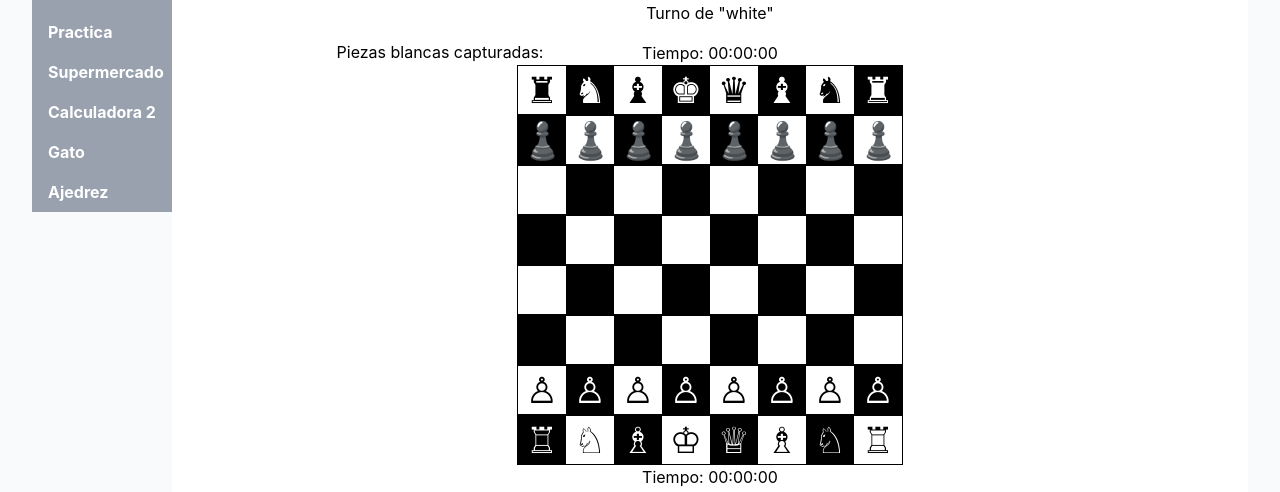
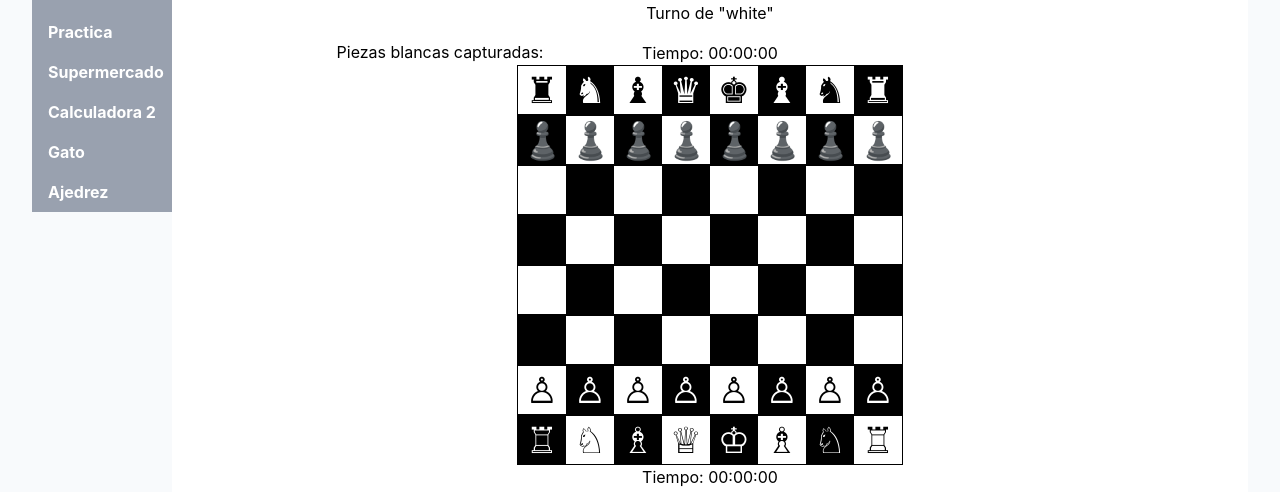
Before and after one commit to npeneipil-web/mipractica, a React (Vite) app: page /ajedrez in a window 1280 px wide. Shown: the part 300-792 px from the top of the page. Built offline with nearby package versions, Linux system fonts and the light colour scheme.

Commit message:
ejercicio ajedrez

```diff
--- a/src/components/ajedrez/index.tsx
+++ b/src/components/ajedrez/index.tsx
@@ -1,6 +1,4 @@
-import { Braces, Rose, Rows } from "lucide-react";
-import { useEffect } from "react";
-import { useState } from "react";
+import { useEffect, useState } from "react";
 //crear los tipos de pieza y su color
 type PieceType = "R" | "D" | "T" | "C" | "A" | "P";
 type PieceColor = "white" | "black";
@@ -28,6 +26,15 @@ type Move = {
 
 type Player = "white" | "black";
 
+type HasMoved = {
+  whiteKing: boolean;
+  blackKing: boolean;
+  whiteLeftTower: boolean;
+  whiteRightTower: boolean;
+  blackLeftTower: boolean;
+  blackRightTower: boolean;
+};
+
 interface PieceAttribute {
   label: string;
   src: string;
@@ -51,8 +58,8 @@ const boardDefault: Cell[][] = [
     { type: "T", color: "black" },
     { type: "C", color: "black" },
     { type: "A", color: "black" },
+    { type: "D", color: "black" },
     { type: "R", color: "black" },
-    { type: "D", color: "black" },
     { type: "A", color: "black" },
     { type: "C", color: "black" },
     { type: "T", color: "black" },
@@ -85,13 +92,22 @@ const boardDefault: Cell[][] = [
     { type: "T", color: "white" },
     { type: "C", color: "white" },
     { type: "A", color: "white" },
+    { type: "D", color: "white" },
     { type: "R", color: "white" },
-    { type: "D", color: "white" },
     { type: "A", color: "white" },
     { type: "C", color: "white" },
     { type: "T", color: "white" },
   ],
 ];
+
+const initialHasMoved: HasMoved = {
+  whiteKing: false,
+  blackKing: false,
+  whiteLeftTower: false,
+  whiteRightTower: false,
+  blackLeftTower: false,
+  blackRightTower: false,
+};
 
 export const Ajedrez = () => {
   // ESTADOS
@@ -114,6 +130,8 @@ export const Ajedrez = () => {
   const [blackTime, setBlackTime] = useState(0);
 
   const [isRunning, setIsRunning] = useState(false);
+  // El rey y torre no se ha movido
+  const [hasMoved, setHasMoved] = useState<HasMoved>(initialHasMoved);
 
   //FUNCIONES
   //funcion para validar limites | sirve para no devolver posiciones fuera del tablero
@@ -121,32 +139,39 @@ export const Ajedrez = () => {
     return row >= 0 && row < 8 && col >= 0 && col < 8;
   };
 
-  const isEmptyCell = (row: number, col: number) => {
-    return board[row][col] === null;
+  const isEmptyCell = (row: number, col: number, gameBoard = board) => {
+    return gameBoard[row][col] === null;
   };
 
-  const isEnemyPiece = (piece: Piece, row: number, col: number) => {
-    const target = board[row][col];
+  const isEnemyPiece = (
+    piece: Piece,
+    row: number,
+    col: number,
+    gameBoard = board,
+  ) => {
+    const target = gameBoard[row][col];
     return target !== null && target.color !== piece.color;
   };
-  const isFriendPiece = (piece: Piece, row: number, col: number) => {
-    const target = board[row][col];
+  const isFriendPiece = (
+    piece: Piece,
+    row: number,
+    col: number,
+    gameBoard = board,
+  ) => {
+    const target = gameBoard[row][col];
     return target !== null && target.color === piece.color;
-  };
-
-  const isOwnPiece = (piece: Piece, row: number, col: number) => {
-    const target = board[row][col];
-    return (
-      target !== null &&
-      target.color == piece.color &&
-      target.type === piece.type
-    );
   };
 
   //VALIDACIONES DE CASILLAS
 
   // funcion rey
-  const moveKing = (piece: Piece, row: number, col: number) => {
+  const moveKing = (
+    piece: Piece,
+    row: number,
+    col: number,
+    includeCastling = true,
+    gameBoard = board,
+  ) => {
     const moves = [
       { row: row - 1, col: col - 1 },
       { row: row - 1, col },
@@ -157,16 +182,27 @@ export const Ajedrez = () => {
       { row: row + 1, col },
       { row: row + 1, col: col + 1 },
     ];
-    return moves.filter((move) => {
+    const normalMoves = moves.filter((move) => {
       if (!isInsideBoard(move.row, move.col)) return false;
 
-      if (isFriendPiece(piece, move.row, move.col)) return false;
+      if (isFriendPiece(piece, move.row, move.col, gameBoard)) return false;
 
       return true;
     });
+
+    if (!includeCastling) return normalMoves;
+
+    const castlingMoves =
+      gameBoard === board ? getCastlingMoves(piece, row, col) : [];
+    return [...normalMoves, ...castlingMoves];
   };
   //funcion del caballo
-  const moveHorse = (piece: Piece, row: number, col: number): Move[] => {
+  const moveHorse = (
+    piece: Piece,
+    row: number,
+    col: number,
+    gameBoard = board,
+  ): Move[] => {
     const moves = [
       { row: row - 2, col: col - 1 },
       { row: row - 2, col: col + 1 },
@@ -181,141 +217,81 @@ export const Ajedrez = () => {
     return moves.filter((move) => {
       if (!isInsideBoard(move.row, move.col)) return false;
 
-      if (isFriendPiece(piece, move.row, move.col)) return false;
+      if (isFriendPiece(piece, move.row, move.col, gameBoard)) return false;
 
       return true;
     });
   };
 
   //funcion reina|dama
-  const moveQueen = (piece: Piece, row: number, col: number) => {
-    return [...moveTower(piece, row, col), ...moveBishop(piece, row, col)];
+  const moveQueen = (
+    piece: Piece,
+    row: number,
+    col: number,
+    gameBoard = board,
+  ) => {
+    return [
+      ...moveTower(piece, row, col, gameBoard),
+      ...moveBishop(piece, row, col, gameBoard),
+    ];
   };
   //funcion torre
-  const moveTower = (piece: Piece, row: number, col: number): Move[] => {
+  const moveTower = (
+    piece: Piece,
+    row: number,
+    col: number,
+    gameBoard = board,
+  ): Move[] => {
     const moves: Move[] = [];
 
-    let isUpBreak = false;
-    let isDownBreak = false;
-    let isLeftBreak = false;
-    let isRightBreak = false;
-    for (let i = row - 1; i >= 0; i--) {
-      const isEmpty = isEmptyCell(i, col);
-      const isEnemy = isEnemyPiece(piece, i, col);
-      const isFriend = isFriendPiece(piece, i, col);
+    const directions = [
+      { row: -1, col: 0 },
+      { row: 1, col: 0 },
+      { row: 0, col: -1 },
+      { row: 0, col: 1 },
+    ];
 
-      if (isEmpty) {
-        moves.push({ row: i, col });
-      }
-      if (isEnemy && !isUpBreak) {
-        moves.push({ row: i, col });
-        isUpBreak = true;
+    directions.forEach((direction) => {
+      for (let i = 1; i < 8; i++) {
+        const nextRow = row + direction.row * i;
+        const nextCol = col + direction.col * i;
+
+        if (!isInsideBoard(nextRow, nextCol)) break;
+
+        if (isEmptyCell(nextRow, nextCol, gameBoard)) {
+          moves.push({ row: nextRow, col: nextCol });
+          continue;
+        }
+
+        if (isEnemyPiece(piece, nextRow, nextCol, gameBoard)) {
+          moves.push({ row: nextRow, col: nextCol });
+        }
+
         break;
       }
-
-      const distance = Math.abs(i - row);
-
-      if (isFriend && distance === 1) {
-        break;
-      }
-
-      if (isFriend && !isUpBreak && distance > 1) {
-        moves.push({ row: i + 1, col });
-        isUpBreak = true;
-        break;
-      }
-    }
-
-    for (let i = row + 1; i < 8; i++) {
-      const isEmpty = isEmptyCell(i, col);
-      const isEnemy = isEnemyPiece(piece, i, col);
-      const isFriend = isFriendPiece(piece, i, col);
-      const distance = Math.abs(i - row);
-      if (isEmpty) {
-        moves.push({ row: i, col });
-      }
-      if (isEnemy && !isDownBreak) {
-        moves.push({ row: i, col });
-        isDownBreak = true;
-        break;
-      }
-
-      if (isFriend && distance === 1) {
-        break;
-      }
-      console.log({ piece, isFriend, isDownBreak, distance });
-      if (isFriend && !isDownBreak && distance > 1) {
-        moves.push({ row: i - 1, col });
-        isDownBreak = true;
-        break;
-      }
-    }
-    for (let i = col - 1; i >= 0; i--) {
-      const isEmpty = isEmptyCell(row, i);
-      const isEnemy = isEnemyPiece(piece, row, i);
-      const isFriends = isFriendPiece(piece, row, i);
-
-      if (isEmpty) {
-        moves.push({ row, col: i });
-      }
-
-      if (isEnemy && !isLeftBreak) {
-        moves.push({ row, col: i });
-        isLeftBreak = true;
-        break;
-      }
-      const distance = Math.abs(i - col);
-      if (isFriends && distance === 1) {
-        break;
-      }
-      if (isFriends && !isLeftBreak && distance > 1) {
-        moves.push({ row, col: i });
-        isUpBreak = true;
-        break;
-      }
-    }
-
-    for (let i = col + 1; i < 8; i++) {
-      const isEmpty = isEmptyCell(row, i);
-      const isEnemy = isEnemyPiece(piece, row, i);
-      const isFriends = isFriendPiece(piece, row, i);
-
-      if (isEmpty) {
-        moves.push({ row, col: i });
-      }
-
-      if (isEnemy && !isRightBreak) {
-        moves.push({ row, col: i });
-        isDownBreak = true;
-        break;
-      }
-      const distance = Math.abs(i - col);
-      if (isFriends && distance === 1) {
-        break;
-      }
-      if (isFriends && !isRightBreak && distance > 1) {
-        moves.push({ row, col: i - 1 });
-        isRightBreak = true;
-        break;
-      }
-    }
+    });
 
     return moves;
   };
 
   //funcion alfil
-  const moveBishop = (piece: Piece, row: number, col: number) => {
+  const moveBishop = (
+    piece: Piece,
+    row: number,
+    col: number,
+    gameBoard = board,
+  ) => {
     const moves: Move[] = [];
     //arriba izq
     for (let i = 1; i < 8; i++) {
       const newRow = row - i;
       const newCol = col - i;
       if (!isInsideBoard(newRow, newCol)) break;
-      if (isEmptyCell(newRow, newCol)) {
+      if (isEmptyCell(newRow, newCol, gameBoard)) {
         moves.push({ row: newRow, col: newCol });
         continue;
       }
-      if (isEnemyPiece(piece, newRow, newCol)) {
+      if (isEnemyPiece(piece, newRow, newCol, gameBoard)) {
         moves.push({ row: newRow, col: newCol });
       }
       break;
@@ -325,11 +301,11 @@ export const Ajedrez = () => {
       const newRow = row - i;
       const newCol = col + i;
       if (!isInsideBoard(newRow, newCol)) break;
-      if (isEmptyCell(newRow, newCol)) {
+      if (isEmptyCell(newRow, newCol, gameBoard)) {
         moves.push({ row: newRow, col: newCol });
         continue;
       }
-      if (isEnemyPiece(piece, newRow, newCol)) {
+      if (isEnemyPiece(piece, newRow, newCol, gameBoard)) {
         moves.push({ row: newRow, col: newCol });
       }
       break;
@@ -339,11 +315,11 @@ export const Ajedrez = () => {
       const newRow = row + i;
       const newCol = col - i;
       if (!isInsideBoard(newRow, newCol)) break;
-      if (isEmptyCell(newRow, newCol)) {
+      if (isEmptyCell(newRow, newCol, gameBoard)) {
         moves.push({ row: newRow, col: newCol });
         continue;
       }
-      if (isEnemyPiece(piece, newRow, newCol)) {
+      if (isEnemyPiece(piece, newRow, newCol, gameBoard)) {
         moves.push({ row: newRow, col: newCol });
       }
       break;
@@ -353,11 +329,11 @@ export const Ajedrez = () => {
       const newRow = row + i;
       const newCol = col + i;
       if (!isInsideBoard(newRow, newCol)) break;
-      if (isEmptyCell(newRow, newCol)) {
+      if (isEmptyCell(newRow, newCol, gameBoard)) {
         moves.push({ row: newRow, col: newCol });
         continue;
       }
-      if (isEnemyPiece(piece, newRow, newCol)) {
+      if (isEnemyPiece(piece, newRow, newCol, gameBoard)) {
         moves.push({ row: newRow, col: newCol });
       }
       break;
@@ -366,7 +342,12 @@ export const Ajedrez = () => {
     return moves;
   };
   //funcion peon
-  const movePawn = (piece: Piece, row: number, col: number): Move[] => {
+  const movePawn = (
+    piece: Piece,
+    row: number,
+    col: number,
+    gameBoard = board,
+  ): Move[] => {
     const moves: Move[] = [];
 
     const defaultRows = [1, 6];
@@ -380,7 +361,7 @@ export const Ajedrez = () => {
       if (!isInsideBoard(nextRow, col)) break;
 
       // si hay una pieza al frente, ya no puede seguir avanzando
-      if (!isEmptyCell(nextRow, col)) break;
+      if (!isEmptyCell(nextRow, col, gameBoard)) break;
 
       moves.push({ row: nextRow, col });
     }
@@ -408,7 +389,7 @@ export const Ajedrez = () => {
     const attackMoves = getPawnAttackMoves(piece, row, col);
 
     attackMoves.forEach((move) => {
-      if (isEnemyPiece(piece, move.row, move.col)) {
+      if (isEnemyPiece(piece, move.row, move.col, gameBoard)) {
         moves.push(move);
       }
     });
@@ -417,24 +398,29 @@ export const Ajedrez = () => {
   };
 
   //obtener los movimientos
-  const getPossibleMoves = (row: number, col: number): Move[] => {
-    const piece = board[row][col];
+  const getPossibleMoves = (
+    row: number,
+    col: number,
+    gameBoard = board,
+    includeCastling = true,
+  ): Move[] => {
+    const piece = gameBoard[row][col];
 
     if (!piece) return [];
     //casos
     switch (piece.type) {
       case "C":
-        return moveHorse(piece, row, col);
+        return moveHorse(piece, row, col, gameBoard);
       case "R":
-        return moveKing(piece, row, col);
+        return moveKing(piece, row, col, includeCastling, gameBoard);
       case "D":
-        return moveQueen(piece, row, col);
+        return moveQueen(piece, row, col, gameBoard);
       case "T":
-        return moveTower(piece, row, col);
+        return moveTower(piece, row, col, gameBoard);
       case "A":
-        return moveBishop(piece, row, col);
+        return moveBishop(piece, row, col, gameBoard);
       case "P":
-        return movePawn(piece, row, col);
+        return movePawn(piece, row, col, gameBoard);
       default:
         return [];
     }
@@ -447,6 +433,16 @@ export const Ajedrez = () => {
 
     const capturedPiece = newBoard[toRow][toCol];
 
+    if (capturedPiece?.color === pieceSelected.piece.color) {
+      setPieceSelected(null);
+      return;
+    }
+
+    if (capturedPiece?.type === "R") {
+      setPieceSelected(null);
+      return;
+    }
+
     if (capturedPiece) {
       if (pieceSelected.piece.color === "white") {
         setCapturedBlack((prev) => [...prev, capturedPiece]);
@@ -457,6 +453,68 @@ export const Ajedrez = () => {
 
     newBoard[toRow][toCol] = pieceSelected.piece;
     newBoard[pieceSelected.row][pieceSelected.col] = null;
+    const isCastling =
+      pieceSelected.piece.type === "R" &&
+      Math.abs(toCol - pieceSelected.col) === 2;
+
+    if (isCastling) {
+      // enroque izquierda
+      if (toCol < pieceSelected.col) {
+        newBoard[toRow][toCol + 1] = newBoard[toRow][0];
+        newBoard[toRow][0] = null;
+      }
+
+      // enroque derecha
+      if (toCol > pieceSelected.col) {
+        newBoard[toRow][toCol - 1] = newBoard[toRow][7];
+        newBoard[toRow][7] = null;
+      }
+    }
+
+    setHasMoved((prev) => {
+      const next = { ...prev };
+
+      if (pieceSelected.piece.type === "R") {
+        if (pieceSelected.piece.color === "white") {
+          next.whiteKing = true;
+        } else {
+          next.blackKing = true;
+        }
+      }
+
+      if (pieceSelected.piece.type === "T") {
+        if (
+          pieceSelected.piece.color === "white" &&
+          pieceSelected.row === 7 &&
+          pieceSelected.col === 0
+        ) {
+          next.whiteLeftTower = true;
+        }
+        if (
+          pieceSelected.piece.color === "white" &&
+          pieceSelected.row === 7 &&
+          pieceSelected.col === 7
+        ) {
+          next.whiteRightTower = true;
+        }
+        if (
+          pieceSelected.piece.color === "black" &&
+          pieceSelected.row === 0 &&
+          pieceSelected.col === 0
+        ) {
+          next.blackLeftTower = true;
+        }
+        if (
+          pieceSelected.piece.color === "black" &&
+          pieceSelected.row === 0 &&
+          pieceSelected.col === 7
+        ) {
+          next.blackRightTower = true;
+        }
+      }
+
+      return next;
+    });
 
     setBoard(newBoard);
     setPieceSelected(null);
@@ -487,30 +545,17 @@ export const Ajedrez = () => {
       return;
     }
 
-    let suggestions = getPossibleMoves(row, col);
-    const isInCheck = isKingInCheck(turn);
-
-    if (isInCheck) {
-      const threats = getCheckingPieces(turn);
-
-      if (piece.type !== "R") {
-        suggestions = suggestions.filter((move) =>
-          threats.some(
-            (threat) => threat.row === move.row && threat.col === move.col,
-          ),
-        );
-      }
-    }
+    const suggestions = getLegalMovesForPiece(row, col);
 
     setPieceSelected({ piece, row, col, suggestions });
   };
 
   //Rey en Jaque
   //encontar al rey
-  const findKing = (color: PieceColor) => {
+  const findKing = (color: PieceColor, gameBoard = board) => {
     for (let row = 0; row < 8; row++) {
       for (let col = 0; col < 8; col++) {
-        const piece = board[row][col];
+        const piece = gameBoard[row][col];
 
         if (piece?.type === "R" && piece.color === color) {
           return { row, col };
@@ -532,53 +577,194 @@ export const Ajedrez = () => {
       { row: row + direction, col: col + 1 },
     ].filter((move) => isInsideBoard(move.row, move.col));
   };
-  //ataque
-  const getAttackMoves = (row: number, col: number): Move[] => {
-    const piece = board[row][col];
+  const isSquareAttacked = (
+    targetRow: number,
+    targetCol: number,
+    byColor: PieceColor,
+    gameBoard = board,
+  ) => {
+    const horseMoves = [
+      { row: -2, col: -1 },
+      { row: -2, col: 1 },
+      { row: -1, col: -2 },
+      { row: -1, col: 2 },
+      { row: 1, col: -2 },
+      { row: 1, col: 2 },
+      { row: 2, col: -1 },
+      { row: 2, col: 1 },
+    ];
 
-    if (!piece) return [];
+    const kingMoves = [
+      { row: -1, col: -1 },
+      { row: -1, col: 0 },
+      { row: -1, col: 1 },
+      { row: 0, col: -1 },
+      { row: 0, col: 1 },
+      { row: 1, col: -1 },
+      { row: 1, col: 0 },
+      { row: 1, col: 1 },
+    ];
 
-    if (piece.type === "P") {
-      return getPawnAttackMoves(piece, row, col);
+    const towerDirections = [
+      { row: -1, col: 0 },
+      { row: 1, col: 0 },
+      { row: 0, col: -1 },
+      { row: 0, col: 1 },
+    ];
+
+    const bishopDirections = [
+      { row: -1, col: -1 },
+      { row: -1, col: 1 },
+      { row: 1, col: -1 },
+      { row: 1, col: 1 },
+    ];
+
+    const isAttackingWithRay = (
+      row: number,
+      col: number,
+      directions: Move[],
+    ) => {
+      for (const direction of directions) {
+        for (let distance = 1; distance < 8; distance++) {
+          const nextRow = row + direction.row * distance;
+          const nextCol = col + direction.col * distance;
+
+          if (!isInsideBoard(nextRow, nextCol)) break;
+
+          if (nextRow === targetRow && nextCol === targetCol) return true;
+
+          if (gameBoard[nextRow][nextCol] !== null) break;
+        }
+      }
+
+      return false;
+    };
+
+    for (let row = 0; row < 8; row++) {
+      for (let col = 0; col < 8; col++) {
+        const piece = gameBoard[row][col];
+
+        if (!piece || piece.color !== byColor) continue;
+
+        if (
+          piece.type === "P" &&
+          getPawnAttackMoves(piece, row, col).some(
+            (move) => move.row === targetRow && move.col === targetCol,
+          )
+        ) {
+          return true;
+        }
+
+        if (
+          piece.type === "C" &&
+          horseMoves.some(
+            (move) =>
+              row + move.row === targetRow && col + move.col === targetCol,
+          )
+        ) {
+          return true;
+        }
+
+        if (
+          piece.type === "R" &&
+          kingMoves.some(
+            (move) =>
+              row + move.row === targetRow && col + move.col === targetCol,
+          )
+        ) {
+          return true;
+        }
+
+        if (
+          (piece.type === "T" || piece.type === "D") &&
+          isAttackingWithRay(row, col, towerDirections)
+        ) {
+          return true;
+        }
+
+        if (
+          (piece.type === "A" || piece.type === "D") &&
+          isAttackingWithRay(row, col, bishopDirections)
+        ) {
+          return true;
+        }
+      }
     }
 
-    return getPossibleMoves(row, col);
+    return false;
   };
 
   // funcion que detecta el jaque
 
-  const isKingInCheck = (color: PieceColor) => {
-    const kingPosition = findKing(color);
+  const isKingInCheck = (color: PieceColor, gameBoard = board) => {
+    const kingPosition = findKing(color, gameBoard);
 
     if (!kingPosition) return false;
 
     const enemyColor = color === "white" ? "black" : "white";
 
+    return isSquareAttacked(
+      kingPosition.row,
+      kingPosition.col,
+      enemyColor,
+      gameBoard,
+    );
+  };
+
+  const getLegalMovesForPiece = (
+    row: number,
+    col: number,
+    gameBoard = board,
+  ) => {
+    const piece = gameBoard[row][col];
+
+    if (!piece) return [];
+
+    const moves = getPossibleMoves(row, col, gameBoard);
+
+    return moves.filter((move) => {
+      const target = gameBoard[move.row][move.col];
+
+      if (target?.color === piece.color) return false;
+      if (target?.type === "R") return false;
+
+      const newBoard = gameBoard.map((row) => [...row]);
+
+      newBoard[move.row][move.col] = piece;
+      newBoard[row][col] = null;
+
+      return !isKingInCheck(piece.color, newBoard);
+    });
+  };
+  //jaque mate
+  const isCheckmate = (color: PieceColor) => {
+    if (!isKingInCheck(color, board)) return false;
+
     for (let row = 0; row < 8; row++) {
       for (let col = 0; col < 8; col++) {
         const piece = board[row][col];
-        if (!piece || piece.color !== enemyColor) continue;
-        {
-          const attackMoves = getAttackMoves(row, col);
-          const isThreateningKing = attackMoves.some(
-            (move) =>
-              move.row === kingPosition.row && move.col === kingPosition.col,
-          );
 
-          if (isThreateningKing) {
-            return true;
-          }
-        }
+        if (!piece || piece.color !== color) continue;
+
+        if (getLegalMovesForPiece(row, col).length > 0) return false;
       }
     }
-    return false;
+
+    return true;
   };
-
   useEffect(() => {
+    const whiteInCheckmate = isCheckmate("white");
+    const blackInCheckmate = isCheckmate("black");
     const whiteInCheck = isKingInCheck("white");
     const blackInCheck = isKingInCheck("black");
 
-    if (whiteInCheck) {
+    if (whiteInCheckmate) {
+      setMessage("Jaque mate al rey Blanco");
+      setIsRunning(false);
+    } else if (blackInCheckmate) {
+      setMessage("Jaque mate al rey Negro");
+      setIsRunning(false);
+    } else if (whiteInCheck) {
       setMessage("Jaque al rey Blanco");
     } else if (blackInCheck) {
       setMessage("Jaque al rey Negro");
@@ -587,36 +773,63 @@ export const Ajedrez = () => {
     }
   }, [board]);
 
-  //que pieza esta dando jaque
-  const getCheckingPieces = (color: PieceColor): Move[] => {
-    const kingPosition = findKing(color);
+  //Enroque
+  const getCastlingMoves = (piece: Piece, row: number, col: number): Move[] => {
+    const moves: Move[] = [];
 
-    if (!kingPosition) return [];
+    if (piece.type !== "R") return moves;
+    if (isKingInCheck(piece.color)) return moves;
 
-    const enemyColor = color === "white" ? "black" : "white";
-    const threats: Move[] = [];
+    const isWhite = piece.color === "white";
+    const kingStartRow = isWhite ? 7 : 0;
+    const kingStartCol = 4;
 
-    for (let row = 0; row < 8; row++) {
-      for (let col = 0; col < 8; col++) {
-        const piece = board[row][col];
+    if (row !== kingStartRow || col !== kingStartCol) return moves;
 
-        if (!piece || piece.color !== enemyColor) continue;
+    const enemyColor = isWhite ? "black" : "white";
+    const kingMoved = isWhite ? hasMoved.whiteKing : hasMoved.blackKing;
 
-        const attackMoves = getAttackMoves(row, col);
+    if (kingMoved) return moves;
 
-        const isThreateningKing = attackMoves.some(
-          (move) =>
-            move.row === kingPosition.row && move.col === kingPosition.col,
-        );
+    const leftTowerMoved = isWhite
+      ? hasMoved.whiteLeftTower
+      : hasMoved.blackLeftTower;
 
-        if (isThreateningKing) {
-          threats.push({ row, col });
-        }
-      }
+    const rightTowerMoved = isWhite
+      ? hasMoved.whiteRightTower
+      : hasMoved.blackRightTower;
+
+
+    // Enroque hacia la izquierda
+    if (
+      !leftTowerMoved &&
+      board[row][0]?.type === "T" &&
+      board[row][0]?.color === piece.color &&
+      board[row][1] === null &&
+      board[row][2] === null &&
+      board[row][3] === null &&
+      !isSquareAttacked(row, 3, enemyColor) &&
+      !isSquareAttacked(row, 2, enemyColor)
+    ) {
+      moves.push({ row, col: 2 });
     }
 
-    return threats;
+    // Enroque hacia la derecha
+    if (
+      !rightTowerMoved &&
+      board[row][7]?.type === "T" &&
+      board[row][7]?.color === piece.color &&
+      board[row][5] === null &&
+      board[row][6] === null &&
+      !isSquareAttacked(row, 5, enemyColor) &&
+      !isSquareAttacked(row, 6, enemyColor)
+    ) {
+      moves.push({ row, col: 6 });
+    }
+
+    return moves;
   };
+
 
   // Cronometro
   useEffect(() => {
@@ -652,6 +865,7 @@ export const Ajedrez = () => {
     setCapturedBlack([]);
     setWhiteTime(0);
     setBlackTime(0);
+    setHasMoved(initialHasMoved);
     setIsRunning(true);
   };
   //iniciar
@@ -668,6 +882,7 @@ export const Ajedrez = () => {
     setCapturedBlack([]);
     setWhiteTime(0);
     setBlackTime(0);
+    setHasMoved(initialHasMoved);
     setIsRunning(false);
   };
   // funcion render
@@ -705,9 +920,8 @@ export const Ajedrez = () => {
             return (
               <button
                 key={`${rowIndex}-${colIndex}`}
-                className={`relative w-12 h-12 ${
-                  isWhite ? "bg-white text-black" : "bg-black text-white"
-                }`}
+                className={`relative w-12 h-12 ${isWhite ? "bg-white text-black" : "bg-black text-white"
+                  }`}
                 onClick={() => handleSelectPiece(rowIndex, colIndex)}
               >
                 {isPossibleMove && (
```
